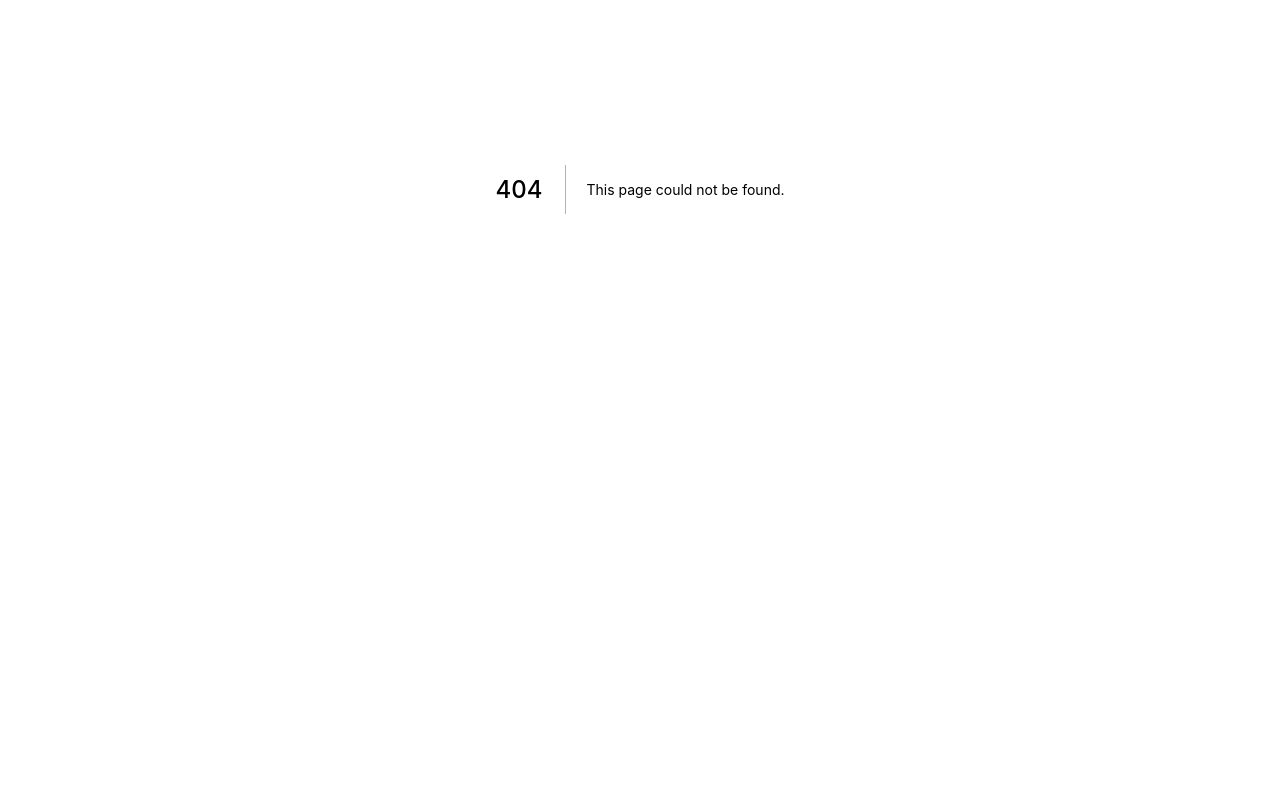
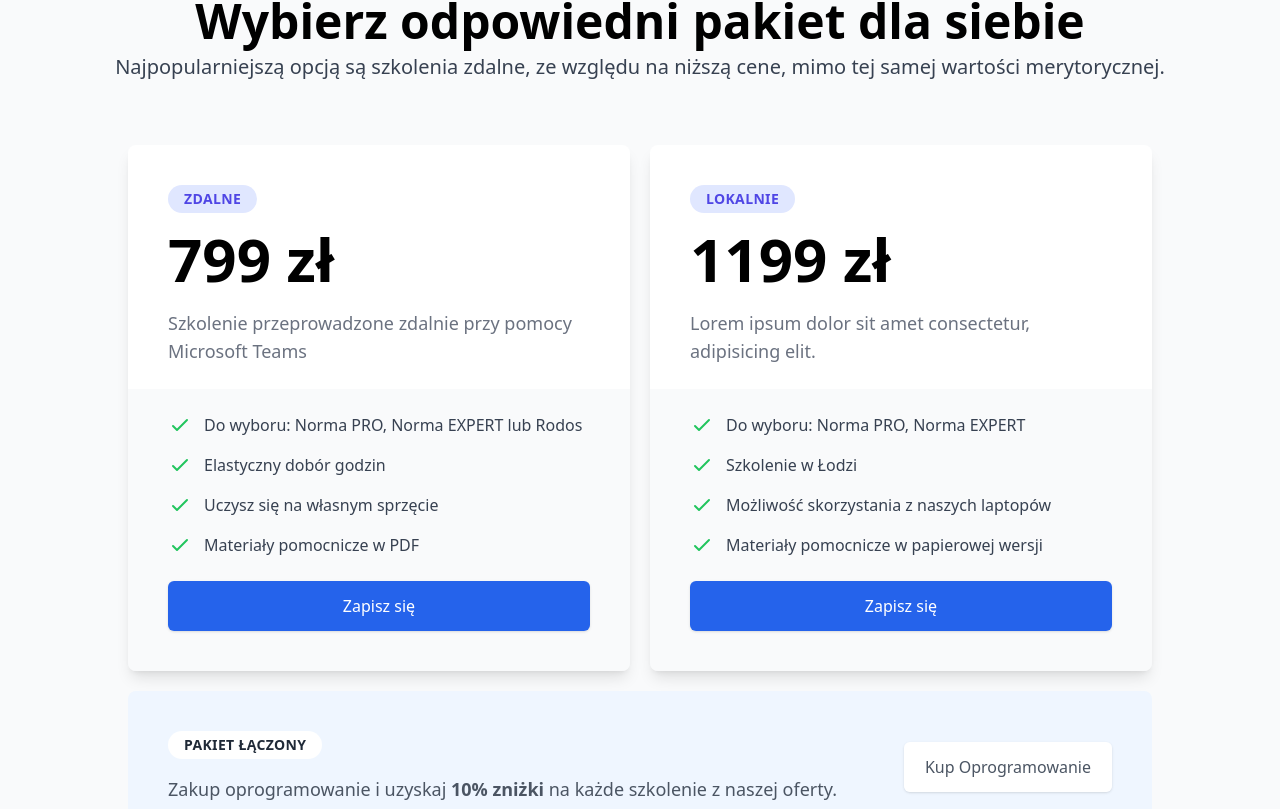
Before and after one commit to Siemik/ecommerce, a Next.js app: page /szkolenie in a window 1280 px wide. Before the commit this address had no page. Shown: the part 211-1020 px from the top of the page. Before the commit the page ends 800 px from the top, so only its background shows below. Built offline with nearby package versions, Linux system fonts and the light colour scheme.

Commit message:
Added szkolenia page

```diff
--- /dev/null
+++ b/pages/szkolenie/index.tsx
@@ -0,0 +1,149 @@
+import Navigation from "../../components/Navigation"
+import Footer from "../../components/Footer"
+import { CheckIcon } from "@heroicons/react/outline"
+
+const tiers = [
+  {
+    name: "Zdalne",
+    href: "#",
+    priceMonthly: 799,
+    description: "Szkolenie przeprowadzone zdalnie przy pomocy Microsoft Teams",
+    features: [
+      "Do wyboru: Norma PRO, Norma EXPERT lub Rodos",
+      "Elastyczny dobór godzin",
+      "Uczysz się na własnym sprzęcie",
+      "Materiały pomocnicze w PDF",
+    ],
+  },
+  {
+    name: "Lokalnie",
+    href: "#",
+    priceMonthly: 1199,
+    description: "Lorem ipsum dolor sit amet consectetur, adipisicing elit.",
+    features: [
+      "Do wyboru: Norma PRO, Norma EXPERT",
+      "Szkolenie w Łodzi",
+      "Możliwość skorzystania z naszych laptopów",
+      "Materiały pomocnicze w papierowej wersji",
+    ],
+  },
+]
+
+const Home = () => {
+  return (
+    <div className="bg-gray-100">
+      <Navigation />
+
+      <main>
+        <div className="bg-gray-50">
+          <div className="pt-12 sm:pt-16 lg:pt-24">
+            <div className="max-w-7xl mx-auto text-center px-4 sm:px-6 lg:px-8">
+              <div className="max-w-3xl mx-auto space-y-2 lg:max-w-none">
+                <h2 className="text-lg leading-6 font-semibold text-gray-600 uppercase tracking-wider">
+                  Cennik
+                </h2>
+                <p className="text-3xl font-extrabold text-black sm:text-4xl lg:text-5xl">
+                  Wybierz odpowiedni pakiet dla siebie
+                </p>
+                <p className="text-xl text-gray-700">
+                  Najpopularniejszą opcją są szkolenia zdalne, ze względu na
+                  niższą cene, mimo tej samej wartości merytorycznej.
+                </p>
+              </div>
+            </div>
+          </div>
+          <div className="mt-8 pb-12 bg-gray-50 sm:mt-12 sm:pb-16 lg:mt-16 lg:pb-24">
+            <div className="relative">
+              <div className="absolute inset-0 h-3/4 bg-gray-50" />
+              <div className="relative z-10 max-w-7xl mx-auto px-4 sm:px-6 lg:px-8">
+                <div className="max-w-md mx-auto space-y-4 lg:max-w-5xl lg:grid lg:grid-cols-2 lg:gap-5 lg:space-y-0">
+                  {tiers.map((tier) => (
+                    <div
+                      key={tier.name}
+                      className="flex flex-col rounded-lg shadow-lg overflow-hidden"
+                    >
+                      <div className="px-6 py-8 bg-white sm:p-10 sm:pb-6">
+                        <div>
+                          <h3
+                            className="inline-flex px-4 py-1 rounded-full text-sm font-semibold tracking-wide uppercase bg-indigo-100 text-indigo-600"
+                            id="tier-standard"
+                          >
+                            {tier.name}
+                          </h3>
+                        </div>
+                        <div className="mt-4 flex items-baseline text-6xl font-extrabold">
+                          {tier.priceMonthly} zł
+                        </div>
+                        <p className="mt-5 text-lg text-gray-500">
+                          {tier.description}
+                        </p>
+                      </div>
+                      <div className="flex-1 flex flex-col justify-between px-6 pt-6 pb-8 bg-gray-50 space-y-6 sm:p-10 sm:pt-6">
+                        <ul role="list" className="space-y-4">
+                          {tier.features.map((feature) => (
+                            <li key={feature} className="flex items-start">
+                              <div className="flex-shrink-0">
+                                <CheckIcon
+                                  className="h-6 w-6 text-green-500"
+                                  aria-hidden="true"
+                                />
+                              </div>
+                              <p className="ml-3 text-base text-gray-700">
+                                {feature}
+                              </p>
+                            </li>
+                          ))}
+                        </ul>
+                        <div className="rounded-md shadow">
+                          <a
+                            href={tier.href}
+                            className="flex items-center justify-center px-5 py-3 border border-transparent text-base font-medium rounded-md text-white bg-blue-600 hover:bg-blue-900"
+                            aria-describedby="tier-standard"
+                          >
+                            Zapisz się
+                          </a>
+                        </div>
+                      </div>
+                    </div>
+                  ))}
+                </div>
+              </div>
+            </div>
+            <div className="mt-4 relative max-w-7xl mx-auto px-4 sm:px-6 lg:px-8 lg:mt-5">
+              <div className="max-w-md mx-auto lg:max-w-5xl">
+                <div className="rounded-lg bg-blue-50 px-6 py-8 sm:p-10 lg:flex lg:items-center">
+                  <div className="flex-1">
+                    <div>
+                      <h3 className="inline-flex px-4 py-1 rounded-full text-sm font-semibold tracking-wide uppercase bg-white text-gray-800">
+                        Pakiet łączony
+                      </h3>
+                    </div>
+                    <div className="mt-4 text-lg text-gray-600">
+                      Zakup oprogramowanie i uzyskaj{" "}
+                      <span className="font-semibold text-gray-600">
+                        10% zniżki
+                      </span>{" "}
+                      na każde szkolenie z naszej oferty.
+                    </div>
+                  </div>
+                  <div className="mt-6 rounded-md shadow lg:mt-0 lg:ml-10 lg:flex-shrink-0">
+                    <a
+                      href="#"
+                      className="flex items-center justify-center px-5 py-3 border border-transparent text-base font-medium rounded-md text-gray-600 bg-white hover:bg-gray-50"
+                    >
+                      Kup Oprogramowanie
+                    </a>
+                  </div>
+                </div>
+              </div>
+            </div>
+          </div>
+        </div>
+      </main>
+
+      <Footer />
+    </div>
+  )
+}
+
+export default Home
```
